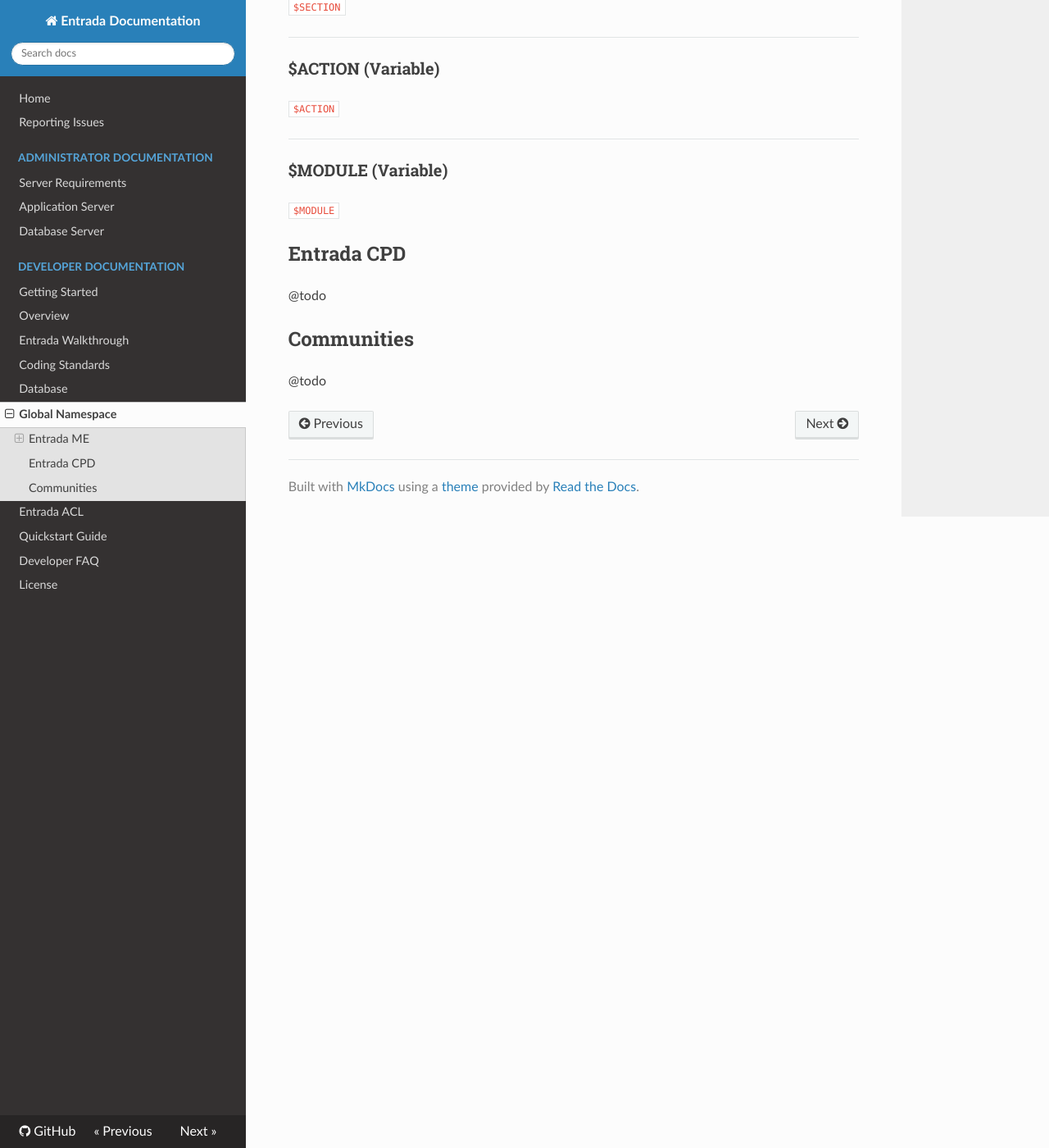
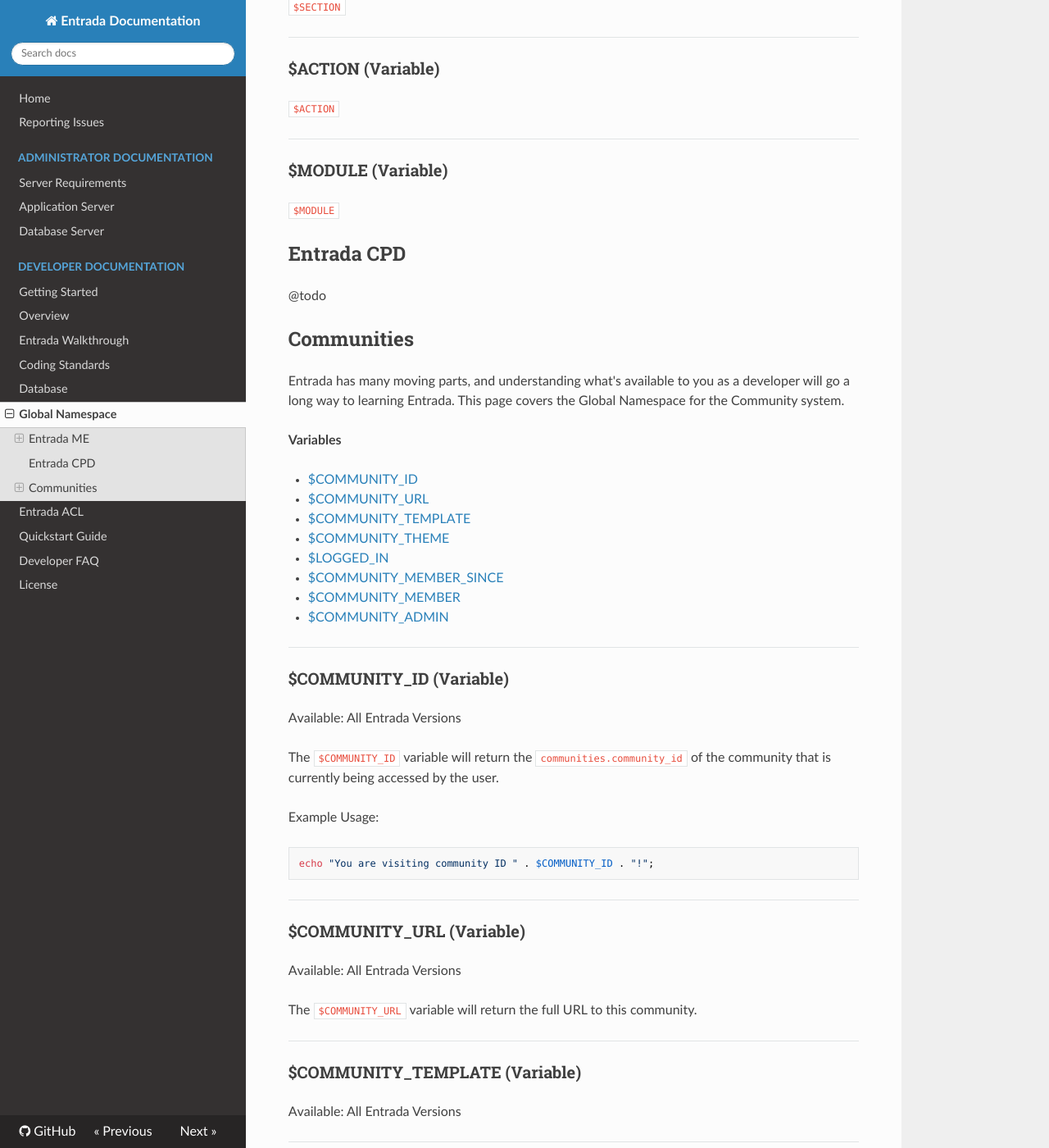
Before and after one commit to pyarmak/entrada-1x-docs, an MkDocs documentation site: the page built from docs/developer/namespace.md, in a window 1280 px wide and 1400 px high, scrolled down 5724 px. Shown: the whole window at 82% size. Built offline with MkDocs 1.6.1, drawn with Linux system fonts in a browser that asks for light colours; nearby versions of some CDN libraries; old or Windows-style settings are respelled for this version of MkDocs; some of the changed text lies outside the part shown.

Commit message:
Added the Communities Global Namespace section to the Developer Overview.

````diff
--- a/docs/developer/namespace.md
+++ b/docs/developer/namespace.md
@@ -269,4 +269,72 @@ Would render:
 
 ## Communities
 
-@todo
+Entrada has many moving parts, and understanding what's available to you as a developer will go a long way to learning Entrada. This page covers the Global Namespace for the Community system.
+
+**Variables**
+
+- [$COMMUNITY_ID](#community-id-variable)
+- [$COMMUNITY_URL](#community-url-variable)
+- [$COMMUNITY_TEMPLATE](#community-template-variable)
+- [$COMMUNITY_THEME](#community-theme-variable)
+- [$LOGGED_IN](#logged-in-variable)
+- [$COMMUNITY_MEMBER_SINCE](#member-since-variable)
+- [$COMMUNITY_MEMBER](#community-member-variable)
+- [$COMMUNITY_ADMIN](#community-admin-variable)
+
+*****
+
+### $COMMUNITY_ID (Variable)
+
+Available: All Entrada Versions
+
+The `$COMMUNITY_ID` variable will return the `communities.community_id` of the community that is currently being accessed by the user.
+
+Example Usage:
+```php
+echo "You are visiting community ID " . $COMMUNITY_ID . "!";
+```
+
+*****
+
+### $COMMUNITY_URL (Variable)
+
+Available: All Entrada Versions
+
+The `$COMMUNITY_URL` variable will return the full URL to this community.
+
+*****
+
+### $COMMUNITY_TEMPLATE (Variable)
+
+Available: All Entrada Versions
+
+*****
+
+### $COMMUNITY_THEME (Variable)
+
+Available: All Entrada Versions
+
+*****
+
+### $LOGGED_IN (Variable)
+
+Available: All Entrada Versions
+
+*****
+
+### $COMMUNITY_MEMBER_SINCE (Variable)
+
+Available: All Entrada Versions
+
+*****
+
+### $COMMUNITY_MEMBER (Variable)
+
+Available: All Entrada Versions
+
+*****
+
+### $COMMUNITY_ADMIN (Variable)
+
+Available: All Entrada Versions
````
